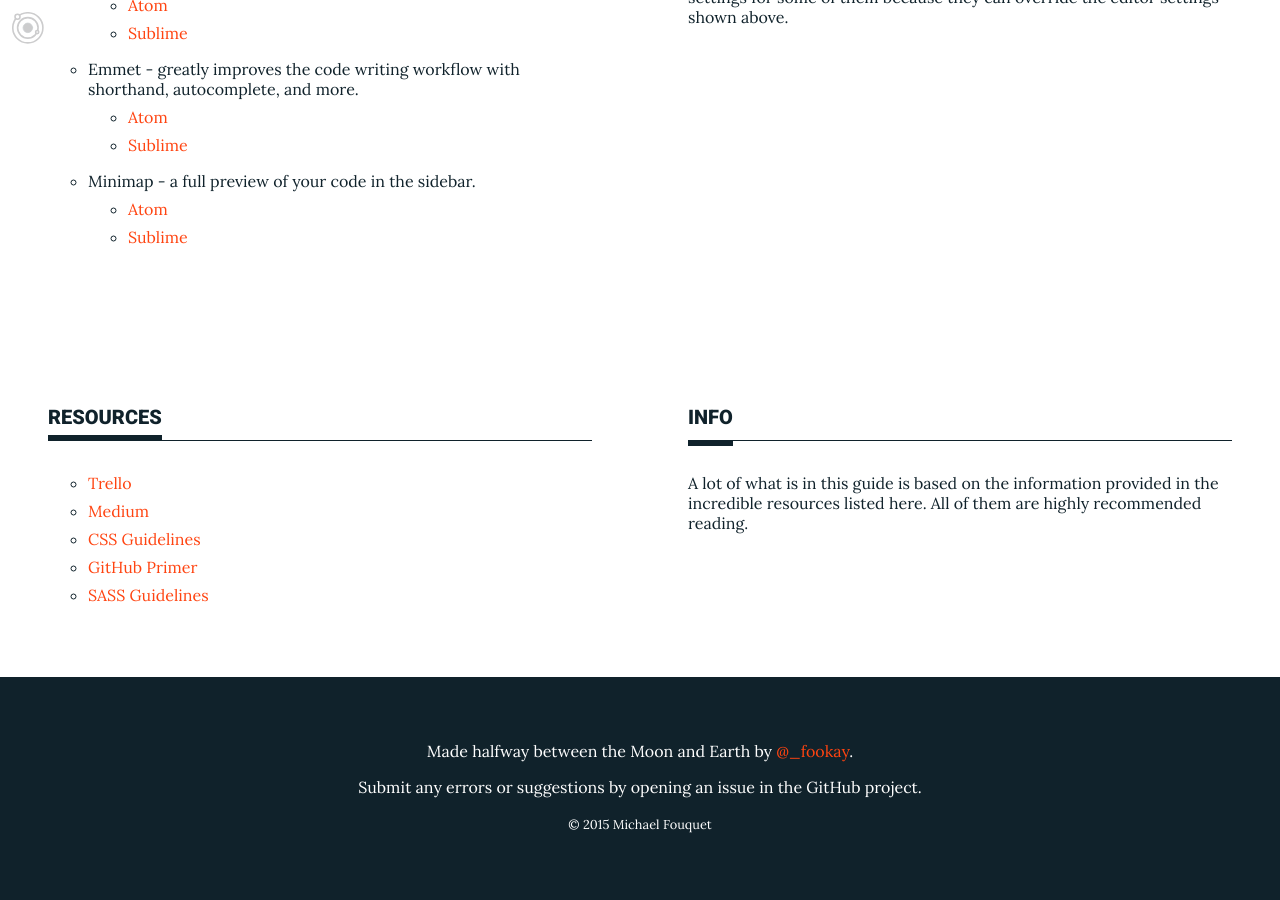
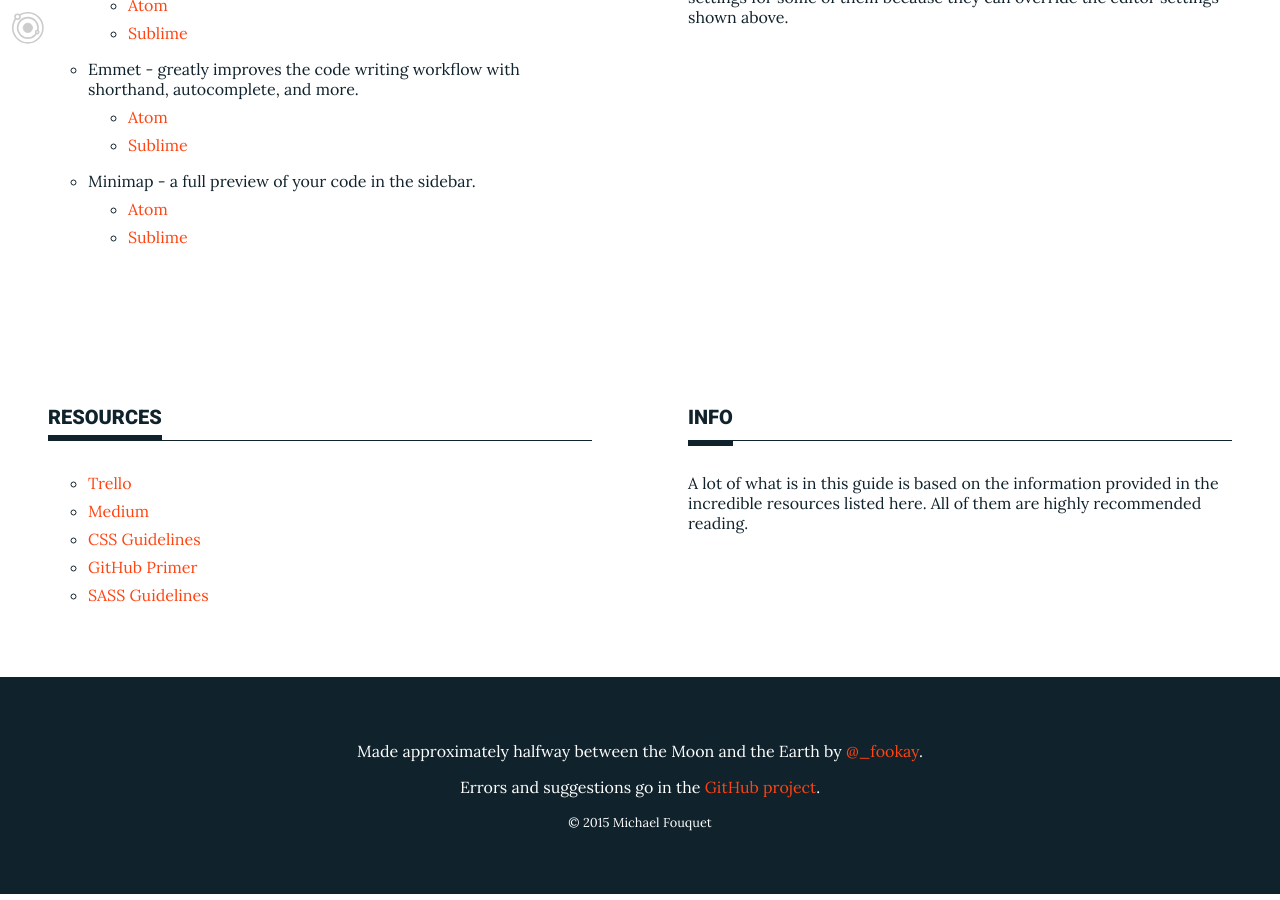
Before and after one commit to mfouquet/workmanship, a Jekyll site: the page built from index.html, in a window 1280 px wide and 900 px high, scrolled down 6045 px. Built offline with Jekyll 4.4.1, drawn with Linux system fonts in a browser that asks for light colours; nearby versions of some CDN libraries.

Commit message:
Changes to the footer

```diff
--- a/_includes/footer.html
+++ b/_includes/footer.html
@@ -1,12 +1,11 @@
 <footer class="footer">
-    <p>Made halfway between the Moon and Earth by <a href="https://twitter.com/_fookay">@_fookay</a>.
+    <p>Made approximately halfway between the Moon and the Earth by <a href="https://twitter.com/_fookay">@_fookay</a>.
     </p>
 
-    <p>Submit any errors or suggestions by opening an issue in the
-        GitHub project.</p>
+    <p>Errors and suggestions go in the
+        <a href="https://github.com/mfouquet/workmanship">GitHub project</a>.</p>
 
-    <p><small>&#169; {{ site.time | date: '%Y' }} Michael Fouquet<small>
-    </p>
+    <p class="footer__copyright">&#169; {{ site.time | date: '%Y' }} Michael Fouquet</p>
 </footer>
 
 <script src="https://ajax.googleapis.com/ajax/libs/jquery/2.1.4/jquery.min.js"></script>
--- a/css/main.scss
+++ b/css/main.scss
@@ -409,3 +409,7 @@
     padding: 3rem;
   }
 }
+
+  .footer__copyright {
+    @include type-setting(-1);
+  }
```
